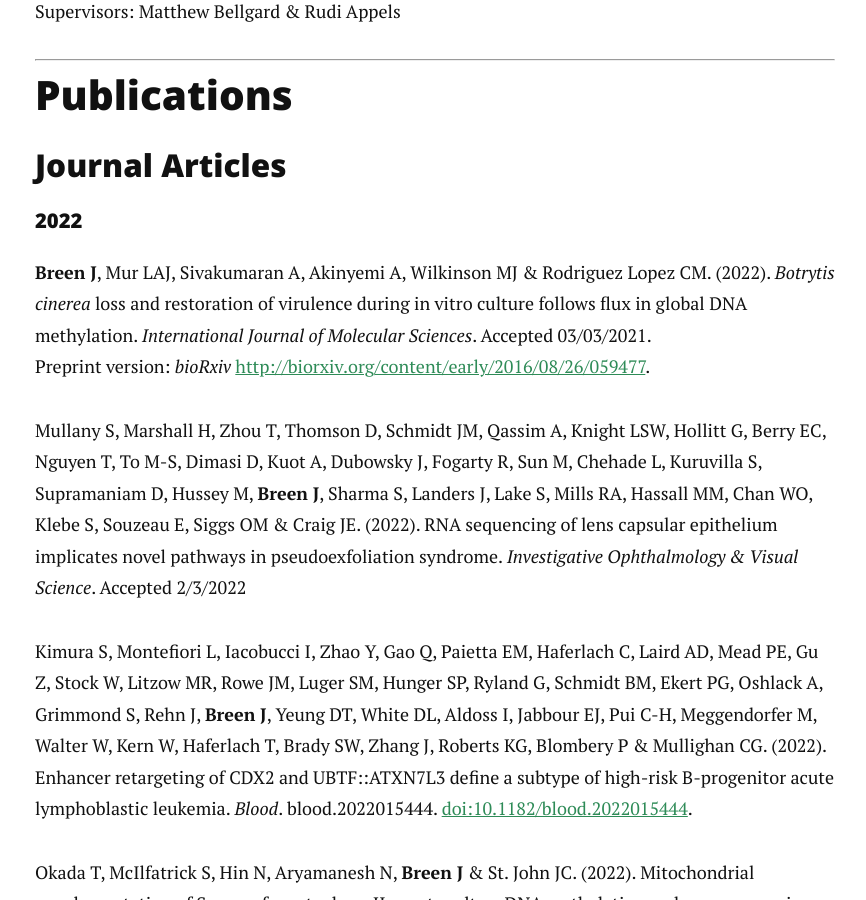
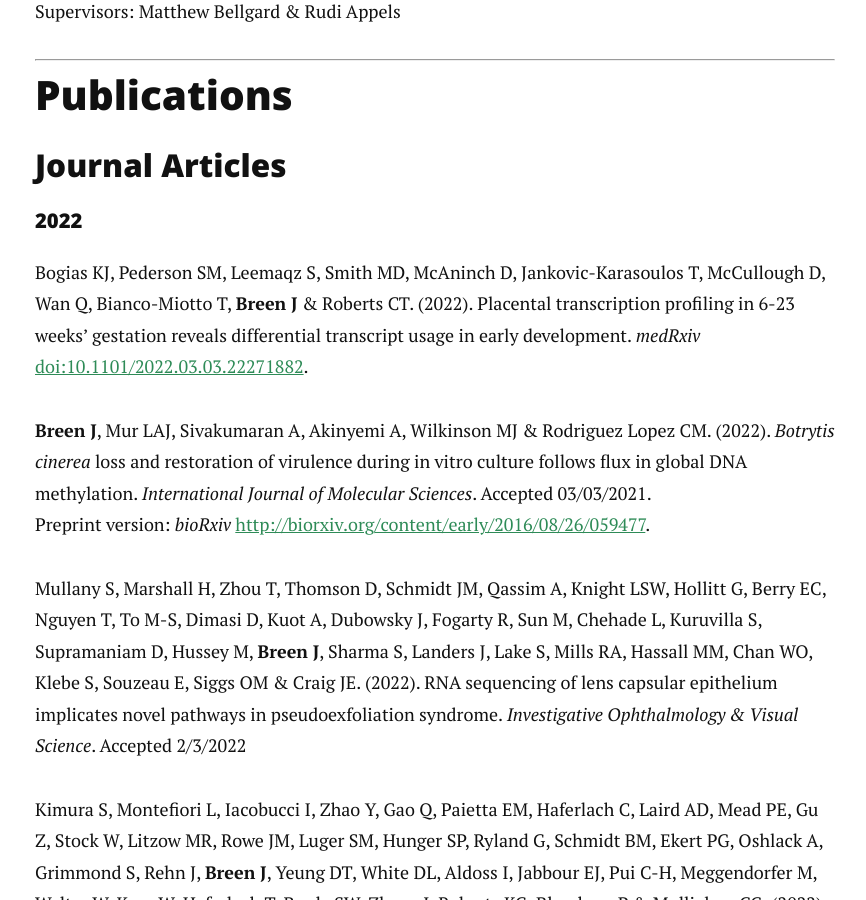
Before and after one commit to jimmybgammyknee/jimmybgammyknee.github.io, a Jekyll site: the page built from cv.md, in a window 1280 px wide and 900 px high, scrolled down 1726 px. Shown: the whole window, without its empty margins (205-1071 px from the left). Built offline with Jekyll 4.4.1, drawn with Linux system fonts in a browser that asks for light colours; nearby versions of some CDN libraries.

Commit message:
new medRxiv preprint from justin

```diff
--- a/cv.md
+++ b/cv.md
@@ -63,6 +63,8 @@ Supervisors: Matthew Bellgard & Rudi Appels <br>
 ### Journal Articles
 
 #### 2022
+
+Bogias KJ, Pederson SM, Leemaqz S, Smith MD, McAninch D, Jankovic-Karasoulos T, McCullough D, Wan Q, Bianco-Miotto T, **Breen J** & Roberts CT. (2022). Placental transcription profiling in 6-23 weeks' gestation reveals differential transcript usage in early development. _medRxiv_ [doi:10.1101/2022.03.03.22271882](https://doi.org/10.1101/2022.03.03.22271882).
 
 **Breen J**, Mur LAJ, Sivakumaran A, Akinyemi A, Wilkinson MJ & Rodriguez Lopez CM. (2022). *Botrytis cinerea* loss and restoration of virulence during in vitro culture follows flux in global DNA methylation. _International Journal of Molecular Sciences_. Accepted 03/03/2021.
 Preprint version: *bioRxiv* [http://biorxiv.org/content/early/2016/08/26/059477](http://biorxiv.org/content/early/2016/08/26/059477).
```
